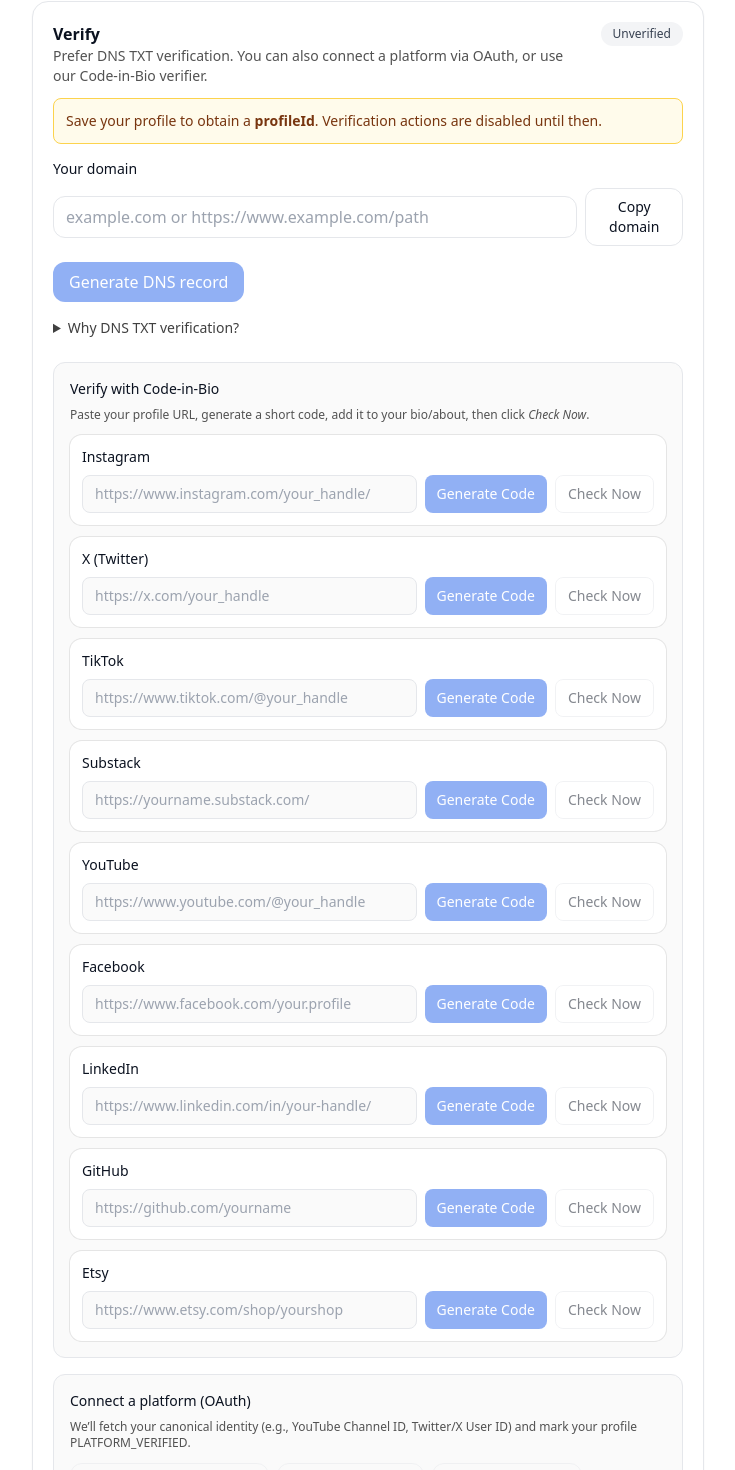
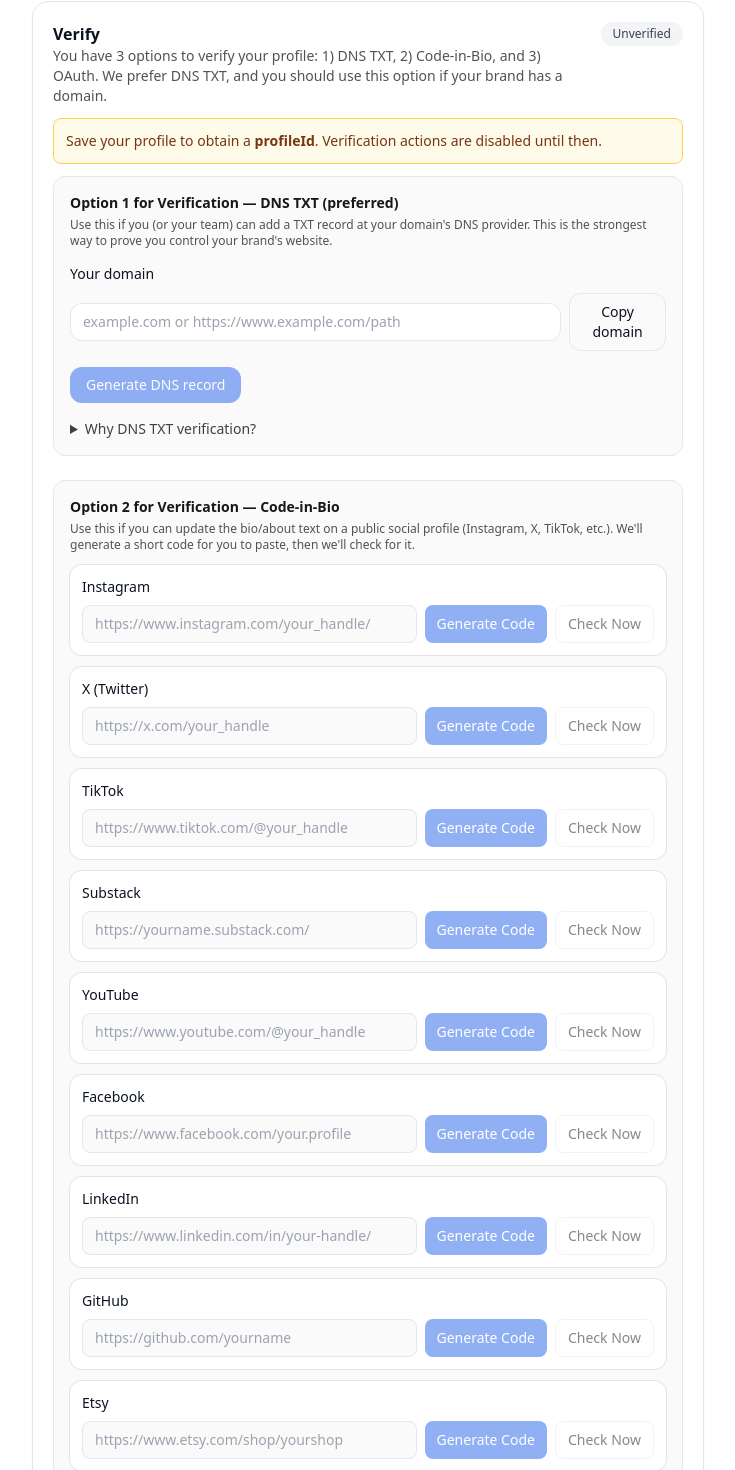
Before and after one commit to NewguyMMM/aeobro, a Next.js app: page /dashboard/editor in a window 1280 px wide. Shown: the part 3236-4706 px from the top of the page, without its empty margins (248-983 px from the left). Built offline with nearby package versions, Linux system fonts and the light colour scheme; no server answers.

Commit message:
Update VerificationCard.tsx

```diff
--- a/components/VerificationCard.tsx
+++ b/components/VerificationCard.tsx
@@ -1,6 +1,6 @@
 // components/VerificationCard.tsx
 // AEOBRO — Domain + Platform Verification Card (DNS • Code-in-Bio • OAuth Connect)
-// ✅ Updated: 2025-11-21 06:00 ET — Domain/DNS section moved to top of card (preferred method first)
+// ✅ Updated: 2025-11-21 06:31 ET — Domain/DNS placed first and grouped into "Option 1" card; added Option labels and clearer explainer.
 
 "use client";
 
@@ -304,7 +304,8 @@
         <div>
           <div className="text-base font-semibold">Verify</div>
           <p className="text-sm text-neutral-600">
-            Prefer DNS TXT verification. You can also connect a platform via OAuth, or use our Code-in-Bio verifier.
+            You have 3 options to verify your profile: 1) DNS TXT, 2) Code-in-Bio, and 3) OAuth. We prefer DNS TXT, and
+            you should use this option if your brand has a domain.
           </p>
         </div>
         <StatusBadge status={status} />
@@ -317,8 +318,18 @@
         </div>
       )}
 
-      {/* === Domain / DNS TXT (Preferred) === */}
-      <div className="mt-2">
+      {/* === Option 1: DNS TXT (Preferred) === */}
+      <section className="mt-2 rounded-xl border bg-neutral-50 p-4">
+        <div className="mb-1 text-sm font-semibold text-neutral-900">
+          Option 1 for Verification — DNS TXT (preferred)
+        </div>
+        <p className="mb-3 text-xs text-neutral-600">
+          Use this if you (or your team) can add a TXT record at your domain&apos;s DNS provider. This is the strongest
+          way to prove you control your brand&apos;s website.
+        </p>
+
+        {/* Domain input */}
+        <div>
           <label htmlFor="domain" className="text-sm font-medium">
             Your domain
           </label>
@@ -328,7 +339,7 @@
               value={domainInput}
               onChange={(e) => setDomainInput(e.target.value)}
               placeholder="example.com or https://www.example.com/path"
-            className="w-full rounded-xl border px-3 py-2 focus:outline-none focus:ring-2 focus:ring-blue-600"
+              className="w-full rounded-xl border px-3 py-2 text-sm focus:outline-none focus:ring-2 focus:ring-blue-600"
             />
             <button
               type="button"
@@ -351,7 +362,7 @@
             <button
               onClick={handleDnsGenerate}
               disabled={loading || profileMissing}
-            className="rounded-xl bg-[#2563EB] px-4 py-2 text-white disabled:opacity-50"
+              className="rounded-xl bg-[#2563EB] px-4 py-2 text-sm text-white disabled:opacity-50"
               type="button"
             >
               {loading ? "Working…" : "Generate DNS record"}
@@ -361,8 +372,10 @@
 
         {/* DNS instructions */}
         {mode === "dns" && (
-        <div className="mt-5 rounded-xl border bg-neutral-50 p-4">
-          <p className="mb-2 text-sm font-medium">Create this DNS TXT record, then click “Check record now”:</p>
+          <div className="mt-5 rounded-xl border bg-white p-4">
+            <p className="mb-2 text-sm font-medium">
+              Create this DNS TXT record, then click “Check record now”:
+            </p>
 
             <div className="grid grid-cols-1 items-center gap-3 text-sm md:grid-cols-12">
               <div className="text-xs uppercase tracking-wide text-neutral-500 md:col-span-2">Host</div>
@@ -410,7 +423,7 @@
             <button
               onClick={handleDnsCheck}
               disabled={loading || profileMissing}
-            className="mt-3 rounded-xl border px-4 py-2 disabled:opacity-50"
+              className="mt-3 rounded-xl border px-4 py-2 text-sm disabled:opacity-50"
               type="button"
             >
               {loading ? "Checking…" : "Check record now"}
@@ -421,19 +434,25 @@
         {!!message && <div className="mt-4 text-sm text-neutral-700">{message}</div>}
 
         <details className="mt-4">
-        <summary className="cursor-pointer text-sm text-neutral-700">Why DNS TXT verification?</summary>
+          <summary className="cursor-pointer text-sm text-neutral-700">
+            Why DNS TXT verification?
+          </summary>
           <p className="mt-2 text-sm text-neutral-600">
             We look up <span className="font-mono">{preferredHost(normalizedDomain)}</span> for a TXT record that equals{" "}
             <span className="font-mono">aeobro-site-verify=&lt;token&gt;</span>. If it matches, your domain is marked{" "}
             <span className="font-medium">DOMAIN_VERIFIED</span>.
           </p>
         </details>
+      </section>
 
-      {/* === Code-in-Bio (Generate & Check) === */}
+      {/* === Option 2: Code-in-Bio === */}
       <section className="mt-6 rounded-xl border bg-neutral-50 p-4">
-        <div className="mb-2 text-sm font-medium">Verify with Code-in-Bio</div>
+        <div className="mb-1 text-sm font-semibold text-neutral-900">
+          Option 2 for Verification — Code-in-Bio
+        </div>
         <p className="mb-3 text-xs text-neutral-600">
-          Paste your profile URL, generate a short code, add it to your bio/about, then click <em>Check Now</em>.
+          Use this if you can update the bio/about text on a public social profile (Instagram, X, TikTok, etc.). We&apos;ll
+          generate a short code for you to paste, then we&apos;ll check for it.
         </p>
 
         <div className="grid gap-3">
@@ -450,13 +469,17 @@
         </div>
       </section>
 
-      {/* OAuth Connect — quick path to Platform Verified */}
-      <section className="mt-4 rounded-xl border bg-neutral-50 p-4">
-        <div className="mb-2 text-sm font-medium">Connect a platform (OAuth)</div>
+      {/* === Option 3: OAuth Connect === */}
+      <section className="mt-6 rounded-xl border bg-neutral-50 p-4">
+        <div className="mb-1 text-sm font-semibold text-neutral-900">
+          Option 3 for Verification — OAuth (Connect a Platform)
+        </div>
         <p className="mb-3 text-xs text-neutral-600">
-          We’ll fetch your canonical identity (e.g., YouTube Channel ID, Twitter/X User ID) and mark your profile{" "}
-          <span className="font-medium">PLATFORM_VERIFIED</span>.
+          Use this if you can sign in with the same Google, Facebook, or X (Twitter) account that owns your channel or
+          page. We&apos;ll fetch your canonical identity (e.g., YouTube Channel ID, Twitter/X User ID) and mark your
+          profile <span className="font-medium">PLATFORM_VERIFIED</span>.
         </p>
+
         <div className="flex flex-wrap gap-2">
           <button
             type="button"
```
Lines whose indentation alone changed are shown as unchanged.
